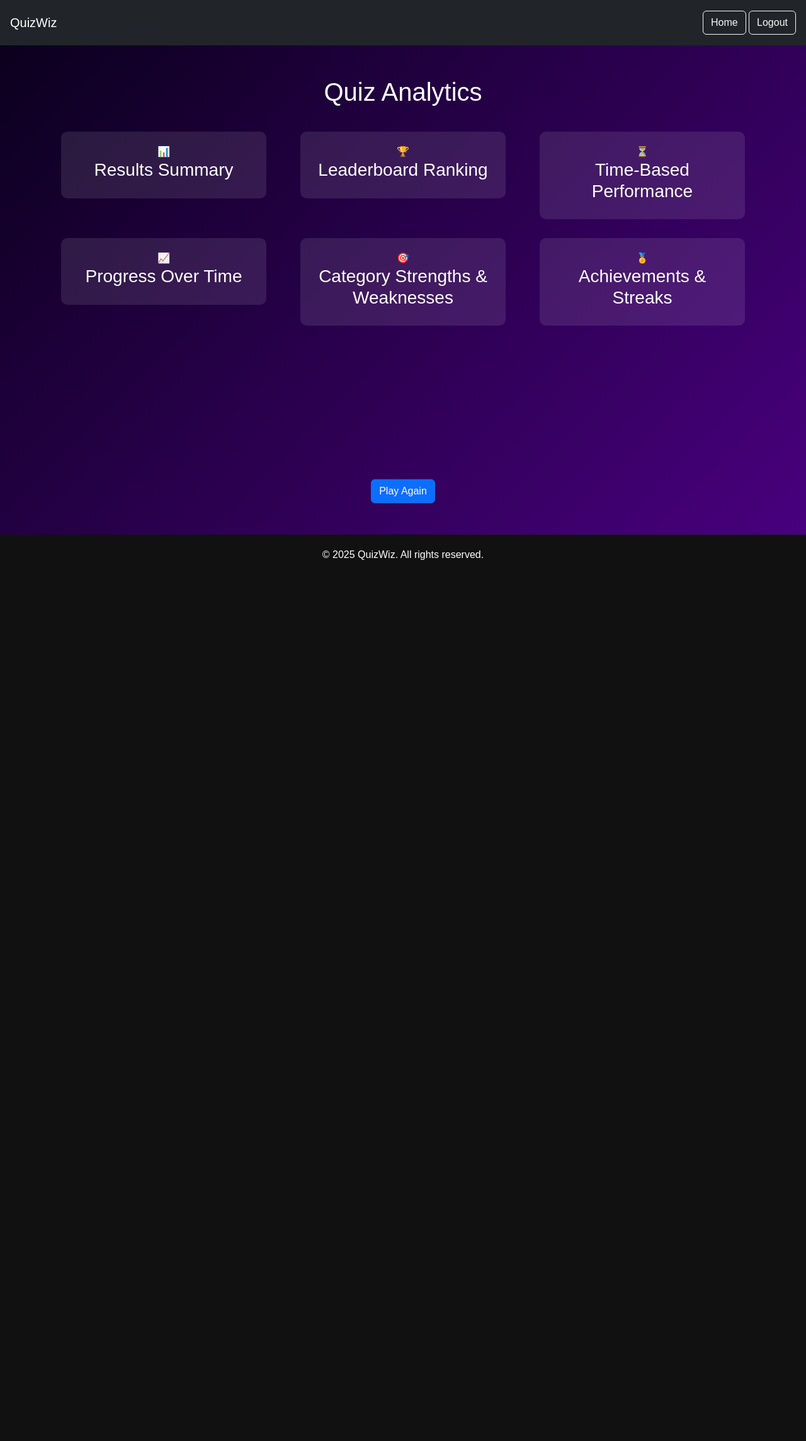
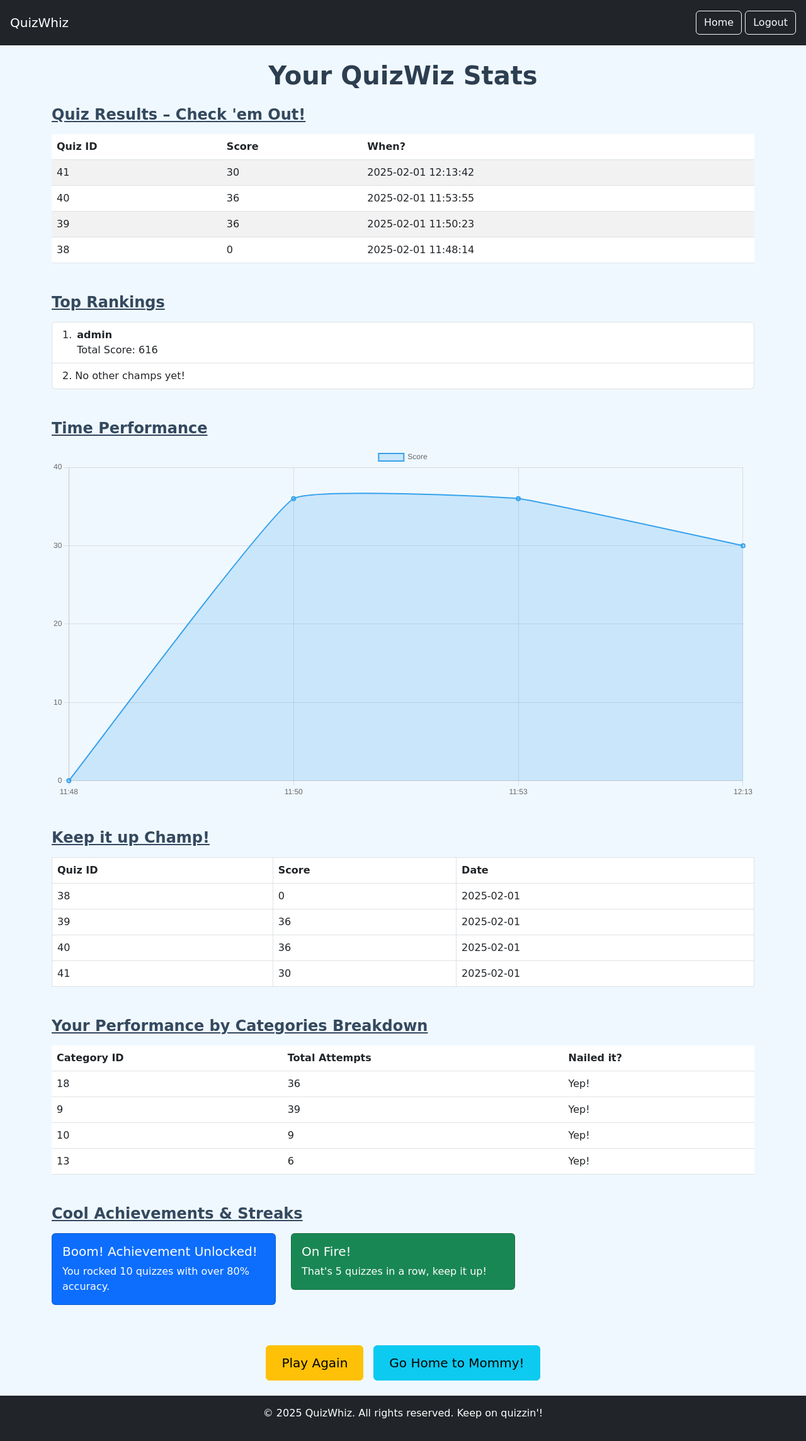
Before and after one commit to CorneliusNgure/QuizWiz---ALX-Final-Project, a Flask app: template app/templates/analytics.html in a window 1280 px wide. Shown: the whole page at 63% size. Before the commit the page ends 889 px from the top, so only its background shows below. Run offline with Flask 3, Linux system fonts and the light colour scheme; the template is opened without the code that fills it, so the values that code supplies are empty; some libraries are stand-ins or nearby versions.

Commit message:
Analytics template design

```diff
--- a/app/routes.py
+++ b/app/routes.py
@@ -380,4 +380,4 @@ def analytics():
 
     print("Analytics response prepared successfully.")
     print(response)
-    return render_template('analytics.htmml')
+    return jsonify(response)
--- a/app/templates/analytics.html
+++ b/app/templates/analytics.html
@@ -1,118 +1,268 @@
 <!DOCTYPE html>
 <html lang="en">
 <head>
-    <meta charset="UTF-8">
-    <meta name="viewport" content="width=device-width, initial-scale=1.0">
-    <title>Quiz Analytics</title>
-    <link rel="stylesheet" href="https://cdn.jsdelivr.net/npm/bootstrap@5.3.0/dist/css/bootstrap.min.css">
+  <meta charset="UTF-8" />
+  <meta name="viewport" content="width=device-width, initial-scale=1.0" />
+  <title>QuizWiz Stats</title>
+  <!-- Bootstrap CSS -->
+  <link rel="stylesheet" href="https://cdn.jsdelivr.net/npm/bootstrap@5.3.0/dist/css/bootstrap.min.css" />
+  <!-- Chart.js -->
   <script src="https://cdn.jsdelivr.net/npm/chart.js"></script>
-    <script src="https://cdnjs.cloudflare.com/ajax/libs/gsap/3.12.2/gsap.min.js"></script>
-    <!-- <link rel="stylesheet" href="styles.css"> -->
-    <link rel="stylesheet" href="{{ url_for('static', filename='css/analytics.css') }}">
+  <style>
+    /* Custom playful styles */
+    body {
+      background-color: #f0f8ff;
+      font-family: 'Comic Sans MS', 'Chalkboard SE', cursive;
+      color: #333;
+    }
+    h1, h2 {
+      font-weight: bold;
+    }
+    h1 {
+      color: #2c3e50;
+    }
+    h2 {
+      color: #34495e;
+    }
+    /* Button styles for a bigger, animated look */
+    .btn-animated {
+      font-size: 1.25rem;
+      padding: 0.75rem 1.5rem;
+      transition: transform 0.3s ease, box-shadow 0.3s ease;
+    }
+    .btn-animated:hover {
+      transform: scale(1.1);
+      box-shadow: 0 4px 10px rgba(0, 0, 0, 0.2);
+    }
+    /* Section headings with a playful twist */
+    .section-title {
+      margin-bottom: 1rem;
+      font-size: 1.5rem;
+      text-decoration: underline;
+    }
+    /* Button container styles */
+    .button-container {
+      display: flex;
+      gap: 1rem;
+      justify-content: center;
+      margin-top: 2rem;
+    }
+  </style>
 </head>
 <body>
   <nav class="navbar navbar-dark bg-dark p-3">
-        <a class="navbar-brand" href="#">QuizWiz</a>
+    <a class="navbar-brand" href="#">QuizWhiz</a>
     <div>
-            <a href="home.html" class="btn btn-outline-light">Home</a>
-            <a href="logout.html" class="btn btn-outline-light">Logout</a>
+      <a href="#" class="btn btn-outline-light">Home</a>
+      <a href="#" class="btn btn-outline-light">Logout</a>
     </div>
   </nav>
 
-    <div class="container">
-        <h1 class="mb-4">Quiz Analytics</h1>
-        <p id="performance-message"></p>
+  <div class="container my-4">
+    <h1 class="mb-4 text-center">Your QuizWiz Stats</h1>
 
+    <!-- 1. Results Summary -->
+    <section id="results-summary" class="mb-5">
+      <h2 class="section-title">Quiz Results – Check 'em Out!</h2>
+      <table class="table table-striped">
+        <thead>
+          <tr>
+            <th>Quiz ID</th>
+            <th>Score</th>
+            <th>When?</th>
+          </tr>
+        </thead>
+        <tbody>
+          <tr>
+            <td>41</td>
+            <td>30</td>
+            <td>2025-02-01 12:13:42</td>
+          </tr>
+          <tr>
+            <td>40</td>
+            <td>36</td>
+            <td>2025-02-01 11:53:55</td>
+          </tr>
+          <tr>
+            <td>39</td>
+            <td>36</td>
+            <td>2025-02-01 11:50:23</td>
+          </tr>
+          <tr>
+            <td>38</td>
+            <td>0</td>
+            <td>2025-02-01 11:48:14</td>
+          </tr>
+        </tbody>
+      </table>
+    </section>
+
+    <!-- 2. Leaderboard Ranking -->
+    <section id="leaderboard-ranking" class="mb-5">
+      <h2 class="section-title">Top Rankings</h2>
+      <ol class="list-group list-group-numbered">
+        <li class="list-group-item d-flex justify-content-between align-items-start">
+          <div class="ms-2 me-auto">
+            <div class="fw-bold">admin</div>
+            Total Score: 616
+          </div>
+        </li>
+        <li class="list-group-item">No other champs yet!</li>
+      </ol>
+    </section>
+
+    <!-- 3. Time-Based Performance -->
+    <section id="time-performance" class="mb-5">
+      <h2 class="section-title">Time Performance</h2>
+      <canvas id="timePerformanceChart"></canvas>
+    </section>
+
+    <!-- 4. Progress Over Time -->
+    <section id="progress-over-time" class="mb-5">
+      <h2 class="section-title">Keep it up Champ!</h2>
+      <table class="table table-bordered">
+        <thead>
+          <tr>
+            <th>Quiz ID</th>
+            <th>Score</th>
+            <th>Date</th>
+          </tr>
+        </thead>
+        <tbody>
+          <tr>
+            <td>38</td>
+            <td>0</td>
+            <td>2025-02-01</td>
+          </tr>
+          <tr>
+            <td>39</td>
+            <td>36</td>
+            <td>2025-02-01</td>
+          </tr>
+          <tr>
+            <td>40</td>
+            <td>36</td>
+            <td>2025-02-01</td>
+          </tr>
+          <tr>
+            <td>41</td>
+            <td>30</td>
+            <td>2025-02-01</td>
+          </tr>
+        </tbody>
+      </table>
+    </section>
+
+    <!-- 5. Category Strengths & Weaknesses -->
+    <section id="category-strengths" class="mb-5">
+      <h2 class="section-title">Your Performance by Categories Breakdown</h2>
+      <table class="table table-hover">
+        <thead>
+          <tr>
+            <th>Category ID</th>
+            <th>Total Attempts</th>
+            <th>Nailed it?</th>
+          </tr>
+        </thead>
+        <tbody>
+          <tr>
+            <td>18</td>
+            <td>36</td>
+            <td>Yep!</td>
+          </tr>
+          <tr>
+            <td>9</td>
+            <td>39</td>
+            <td>Yep!</td>
+          </tr>
+          <tr>
+            <td>10</td>
+            <td>9</td>
+            <td>Yep!</td>
+          </tr>
+          <tr>
+            <td>13</td>
+            <td>6</td>
+            <td>Yep!</td>
+          </tr>
+        </tbody>
+      </table>
+    </section>
+
+    <!-- 6. Achievements & Streaks -->
+    <section id="achievements-streaks" class="mb-5">
+      <h2 class="section-title">Cool Achievements & Streaks</h2>
       <div class="row">
-            <div class="col-md-4">
-                <div class="box" id="results-summary">📊 <h3>Results Summary</h3></div>
+        <!-- Achievement Card Example -->
+        <div class="col-md-4 mb-3">
+          <div class="card text-white bg-primary">
+            <div class="card-body">
+              <h5 class="card-title">Boom! Achievement Unlocked!</h5>
+              <p class="card-text">You rocked 10 quizzes with over 80% accuracy.</p>
             </div>
-            <div class="col-md-4">
-                <div class="box" id="leaderboard-ranking">🏆 <h3>Leaderboard Ranking</h3></div>
           </div>
-            <div class="col-md-4">
-                <div class="box" id="time-performance">⏳ <h3>Time-Based Performance</h3></div>
+        </div>
+        <!-- Streak Card Example -->
+        <div class="col-md-4 mb-3">
+          <div class="card text-white bg-success">
+            <div class="card-body">
+              <h5 class="card-title">On Fire!</h5>
+              <p class="card-text">That's 5 quizzes in a row, keep it up!</p>
+            </div>
+          </div>
+        </div>
+      </div>
+    </section>
+
+    <!-- Button Container -->
+    <div class="button-container">
+      <button class="btn btn-warning btn-animated">Play Again</button>
+      <button class="btn btn-info btn-animated">Go Home to Mommy!</button>
     </div>
   </div>
 
-        <div class="row">
-            <div class="col-md-4">
-                <div class="box" id="progress-over-time">📈 <h3>Progress Over Time</h3></div>
-            </div>
-            <div class="col-md-4">
-                <div class="box" id="category-strengths">🎯 <h3>Category Strengths & Weaknesses</h3></div>
-            </div>
-            <div class="col-md-4">
-                <div class="box" id="achievements-streaks">🏅 <h3>Achievements & Streaks</h3></div>
-            </div>
-        </div>
-
-        <div class="chart-container mt-5">
-            <canvas id="accuracyChart"></canvas>
-        </div>
-
-        <button class="btn btn-primary mt-4">Play Again</button>
-    </div>
-
-    <footer>
-        <p>&copy; 2025 QuizWiz. All rights reserved.</p>
+  <footer class="bg-dark text-white text-center p-3">
+    <p>&copy; 2025 QuizWhiz. All rights reserved. Keep on quizzin'!</p>
   </footer>
 
+  <!-- JavaScript to Initialize Chart.js with Dummy Data -->
   <script>
-        document.addEventListener("DOMContentLoaded", function() {
-            // Fetch analytics data from the backend
-            fetch("/analytics")
-                .then(response => response.json())
-                .then(data => {
-                    // Populate Results Summary
-                    const quizSummary = data.quiz_summary;
-                    const resultsSummaryDiv = document.getElementById("results-summary");
-                    resultsSummaryDiv.innerHTML += `
-                        <p>Total Attempts: ${quizSummary.total_attempts}</p>
-                        <p>Correct Answers: ${quizSummary.correct_answers}</p>
-                        <p>Incorrect Answers: ${quizSummary.incorrect_answers}</p>
-                        <p>Accuracy: ${quizSummary.accuracy}%</p>
-                    `;
+    // Dummy data for the time-based performance chart
+    const dummyResults = [
+      { time: "11:48", score: 0 },
+      { time: "11:50", score: 36 },
+      { time: "11:53", score: 36 },
+      { time: "12:13", score: 30 }
+    ];
 
-                    // Populate Leaderboard Ranking
-                    const rankings = data.rankings;
-                    const leaderboardDiv = document.getElementById("leaderboard-ranking");
-                    let leaderboardHTML = "<ol>";
-                    rankings.forEach(user => {
-                        leaderboardHTML += `<li>${user.username}: ${user.total_score} points</li>`;
-                    });
-                    leaderboardHTML += "</ol>";
-                    leaderboardDiv.innerHTML += leaderboardHTML;
+    const labels = dummyResults.map(item => item.time);
+    const scores = dummyResults.map(item => item.score);
 
-                    // Populate Progress Over Time Chart
-                    const scoreTrend = data.score_trend;
-                    const ctx = document.getElementById("accuracyChart").getContext("2d");
-                    new Chart(ctx, {
-                        type: "line",
+    const ctx = document.getElementById('timePerformanceChart').getContext('2d');
+    const timePerformanceChart = new Chart(ctx, {
+      type: 'line',
       data: {
-                            labels: scoreTrend.map((_, index) => `Quiz ${index + 1}`),
+        labels: labels,
         datasets: [{
-                                label: "Score",
-                                data: scoreTrend,
-                                borderColor: "#d75ce2",
-                                fill: false
+          label: 'Score',
+          data: scores,
+          backgroundColor: 'rgba(54, 162, 235, 0.2)',
+          borderColor: 'rgba(54, 162, 235, 1)',
+          borderWidth: 2,
+          fill: true,
+          tension: 0.1
         }]
+      },
+      options: {
+        scales: {
+          y: {
+            beginAtZero: true,
+            ticks: {
+              stepSize: 10
             }
-                    });
-
-                    // Display performance message
-                    const accuracy = quizSummary.accuracy;
-                    const performanceMessage = accuracy >= 90 ? "Amazing job! You're a trivia master!" :
-                                              accuracy >= 70 ? "Great work! Keep improving!" :
-                                              "Keep practicing! You'll get better!";
-                    document.getElementById("performance-message").innerText = performanceMessage;
-
-                    // Animate boxes
-                    gsap.from(".box", { opacity: 0, y: 50, duration: 1, stagger: 0.2 });
-                })
-                .catch(error => {
-                    console.error("Error fetching analytics data:", error);
-                });
+          }
+        }
+      }
     });
   </script>
 </body>
```
Lines whose indentation alone changed are shown as unchanged.
